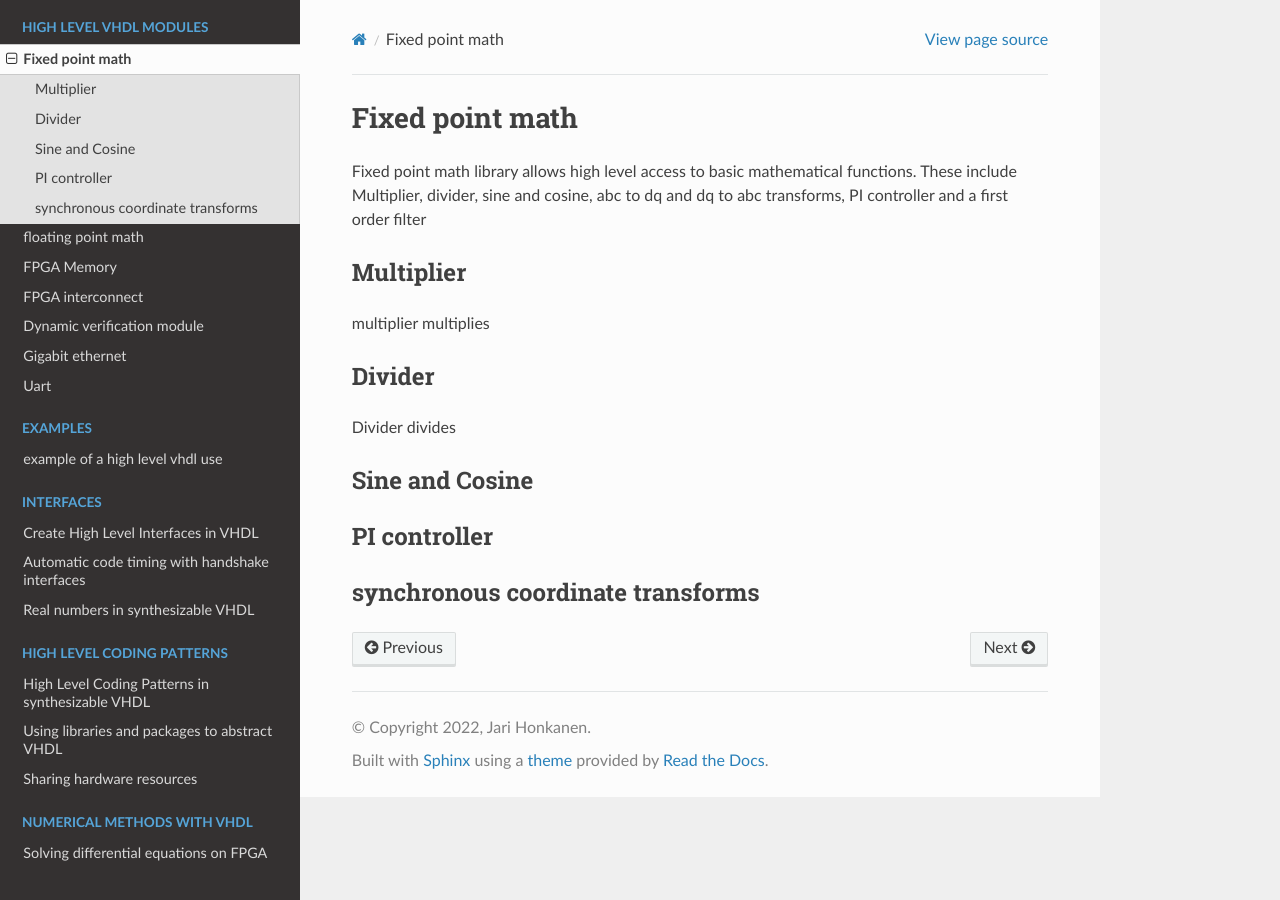
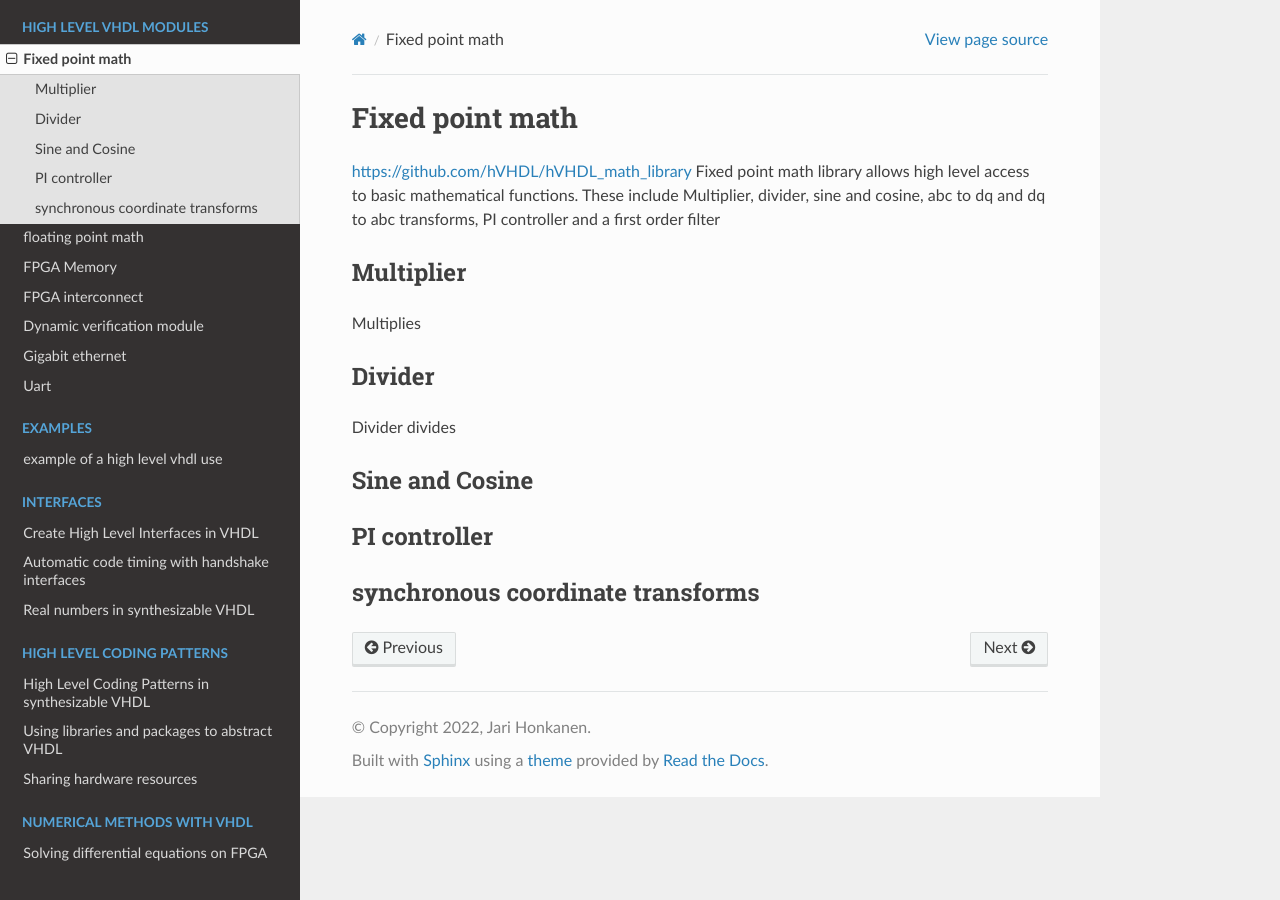
Before and after one commit to hVHDL/hVHDL, a Sphinx documentation site: the page built from docs/source/hvhdl_repositories/fixed_point_math_repository.rst, in a window 1280 px wide. Built offline with Sphinx 7.4.7 and the Read the Docs theme 2.0.0, drawn with Linux system fonts in a browser that asks for light colours.

Commit message:
Update fixed_point_math_repository.rst

```diff
--- a/docs/source/hvhdl_repositories/fixed_point_math_repository.rst
+++ b/docs/source/hvhdl_repositories/fixed_point_math_repository.rst
@@ -1,12 +1,14 @@
 Fixed point math
 ================
 
+https://github.com/hVHDL/hVHDL_math_library
 Fixed point math library allows high level access to basic mathematical functions. These include Multiplier, divider, sine and cosine, abc to dq and dq to abc transforms, PI controller and a first order filter
+
 
 Multiplier
 ----------
 
-multiplier multiplies
+Multiplies
 
 Divider
 -------
```
